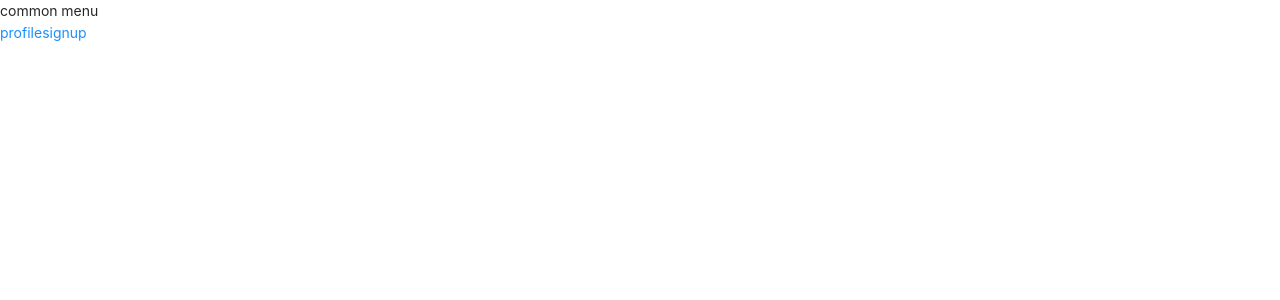
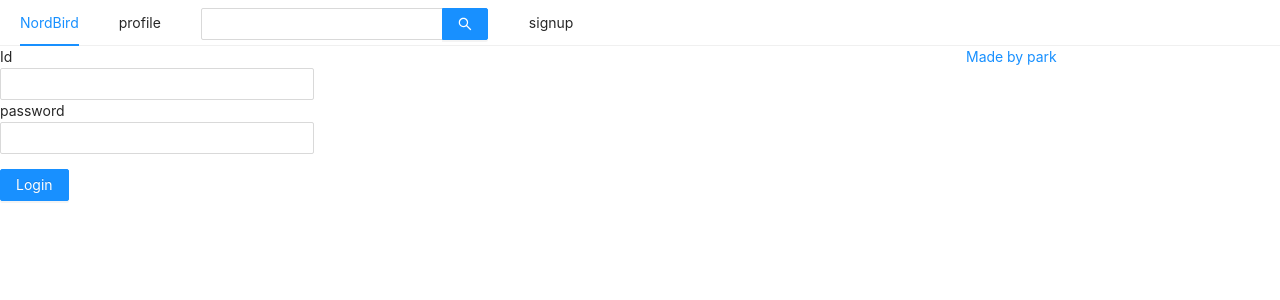
Before and after one commit to dongmin7208/nextNodeBird, a Next.js app: page /components/AppLayout in a window 1280 px wide. Shown: the top 300 px of the page. Built offline with nearby package versions, Linux system fonts and the light colour scheme.

Commit message:
ADD: loginForm

```diff
--- a/pages/_app.js
+++ b/pages/_app.js
@@ -1,11 +1,19 @@
 import "antd/dist/antd.css";
 import PropTypes from "prop-types";
+import Head from "next/head";
 
-const App = ({ Component }) => {
-    return <Component />;
+const NodeBird = ({ Component }) => {
+    return (
+        <>
+            <Head>
+                <title>donmin | Title</title>
+            </Head>
+            <Component />
+        </>
+    );
 };
-App.PropTypes = {
+NodeBird.PropTypes = {
     Component: PropTypes.elementType.isRequired,
 };
 
-export default App;
+export default NodeBird;
--- a/pages/components/AppLayout.js
+++ b/pages/components/AppLayout.js
@@ -1,19 +1,52 @@
+import React, { useState } from "react";
 import PropTypes from "prop-types";
 import Link from "next/link";
+import { Menu, Input, Row, Col } from "antd";
 
+import UserProfile from "../components/UserProfile";
+import LoginForm from "../components/LoginForm";
 const AppLayout = ({ children }) => {
+    const [isLoggedIn, setIsLoggedIn] = useState(false);
     return (
         <div>
-            <div>
-                <div>common menu</div>
+            <Menu mode="horizontal">
+                <Menu.Item>
+                    <Link href="/">NordBird</Link>
+                </Menu.Item>
+                <Menu.Item>
                     <Link href="/profile">
                         <a>profile</a>
                     </Link>
+                </Menu.Item>
+                <Menu.Item>
+                    <Input.Search
+                        enterButton
+                        style={{ verticalAlign: "middle" }}
+                    />
+                </Menu.Item>
+                <Menu.Item>
                     <Link href="/signup">
                         <a>signup</a>
                     </Link>
-            </div>
+                </Menu.Item>
+            </Menu>
+            <Row gutter={8}>
+                <Col xs={24} md={6}>
+                    {isLoggedIn ? <UserProfile /> : <LoginForm />}
+                </Col>
+                <Col xs={24} md={12}>
                     {children}
+                </Col>
+                <Col xs={24} md={6}>
+                    <a
+                        href="https://github.com/dongmin7208/nextNodeBird"
+                        target="_blank"
+                        rel="noreferrer noopener"
+                    >
+                        Made by park
+                    </a>
+                </Col>
+            </Row>
         </div>
     );
 };
--- /dev/null
+++ b/pages/components/LoginForm.js
@@ -0,0 +1,48 @@
+import { useState, useCallback } from "react";
+import { Form, Input, Button } from "antd";
+import Link from "next/link";
+import styled from "styled-components";
+const LoginForm = () => {
+    const [id, setId] = useState("");
+    const [password, setPassword] = useState("");
+    const onChangeId = useCallback((e) => {
+        setId(e.target.value);
+    }, []);
+    const onChangePassword = useCallback((e) => {
+        setPassword(e.target.value);
+    }, []);
+
+    return (
+        <Form>
+            <div>
+                <label htmlFor="user-id">Id</label>
+                <br />
+                <Input
+                    name="user-id"
+                    value={id}
+                    onChange={onChangeId}
+                    required
+                />
+            </div>
+            <div>
+                <label htmlFor="user-password">password</label>
+                <br />
+                <Input
+                    name="user-password"
+                    value={password}
+                    onChange={onChangePassword}
+                    required
+                />
+            </div>
+            <div style={{ marginTop: "15px" }}>
+                <Button type="primary" htmlType="submit" loading={false}>
+                    Login
+                </Button>
+                <Link href="/signup">
+                    <a></a>
+                </Link>
+            </div>
+        </Form>
+    );
+};
+export default LoginForm;
--- /dev/null
+++ b/pages/components/UserProfile.js
@@ -0,0 +1,2 @@
+const UserProfile = () => {};
+export default UserProfile;
```
Also changed, not shown: pages/profile.js (+9 -3 lines), pages/signup.js (+9 -3 lines). Lines whose indentation alone changed are shown as unchanged.
